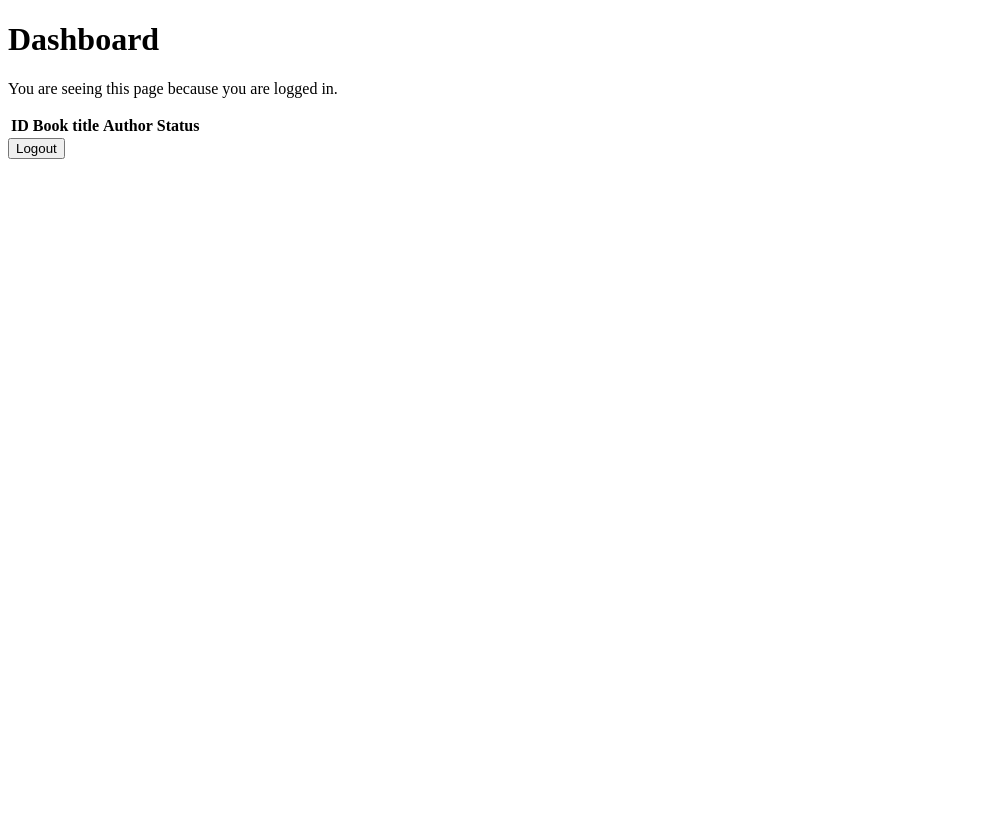
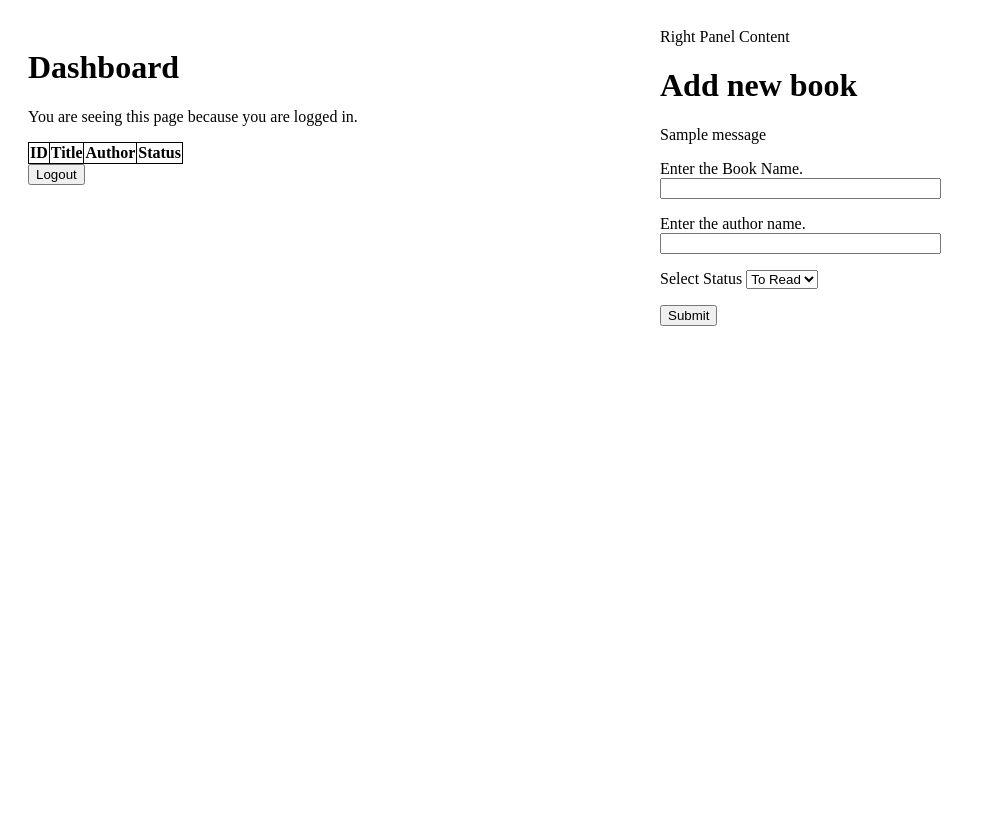
Before and after one commit to zayed0099/bookroad, a Flask app: page /dashboard in a window 1280 px wide. Shown: the whole page, without its empty margins (0-996 px from the left). Before the commit the page ends 159 px from the top, so only its background shows below. Run offline with Flask 3, Linux system fonts and the light colour scheme; a user stored in the database is signed in; one stand-in notice (Sample message) is shown; lists and menus that the app fills with data are empty.

Commit message:
added new book adding system

```diff
--- a/app/routes.py
+++ b/app/routes.py
@@ -76,14 +76,36 @@ def setup_routes(app):
         logout_user()
         return redirect(url_for('home'))
 
-    @app.route('/dashboard')
+    @app.route('/dashboard', methods=['GET', 'POST'])
     @login_required
     def dashboard():
-        books = Books.query.filter_by(user_id=current_user.id)
-        if request.method == 'POST':
-            pass
+        books = Books.query.filter_by(user_id=current_user.id).all()
+        form = BookQueryForm()
+
+        if form.validate_on_submit():
+            book_title = form.book_title.data
+            author = form.author.data
+            status = form.status.data
+
+            verify = Books.query.filter_by(title=book_title).all()
+
+            if verify:
+                flash('Book already exists')
+            else:
+                new_book_entry = Books(title=book_title, author=author, status=status, user_id=current_user.id)
+
+                try:
+                    db.session.add(new_book_entry)
+                    db.session.commit()
+                    flash('Book added successfully!')
+                except SQLAlchemyError as e:
+                    db.session.rollback()
+                    return jsonify({'message': 'Invalid input'})
+
+                    return render_template('dashboard.html', books=books, form=form)
+
         else:
-            return render_template('dashboard.html', books=books)
+            return render_template('dashboard.html', books=books, form=form)
 
     @app.route('/dashbaord/view/')
     @login_required
--- a/app/templates/dashboard.html
+++ b/app/templates/dashboard.html
@@ -4,15 +4,34 @@
     <meta charset="UTF-8" />
     <meta name="viewport" content="width=device-width, initial-scale=1.0" />
     <title>BookLog-Dashboard</title>
+    <style >
+    	table, th, td {
+  border: 1px solid black;
+  border-collapse: collapse;
+}
+.container {
+    display: grid;
+    grid-template-columns: 1fr 1fr; /* Creates two columns */
+    height: 100vh;
+}
+
+.grid-item {
+    padding: 20px;
+    background-color: white; /* Optional background color */
+}
+    </style>
 </head>
 <body>
+    <div class="container">
+    <!-- Left Side of the grid -->
+    <div class="grid-item">
         <h1>Dashboard</h1>
     <p>You are seeing this page because you are logged in.</p>
      <table>
         <thead>
             <tr>
                 <th>ID</th>
-    			<th>Book title</th>
+                <th>Title</th>
                 <th>Author</th>
                 <th>Status</th>
             </tr>
@@ -29,5 +48,35 @@
         </tbody>
     </table>
     <a href="{{ url_for('logout') }}"><button>Logout</button></a>
+    </div>
+
+    <!-- Right Side of the grid -->
+    <div class="grid-item">Right Panel Content
+<h1>Add new book</h1>
+
+{% for message in get_flashed_messages() %}
+    <p>{{ message }}</p>
+    {% endfor %}
+
+     <form method="POST">
+        {{ form.hidden_tag() }}
+        <p>
+            {{ form.book_title.label }}<br>
+            {{ form.book_title(size=32) }}
+        </p>
+        <p>
+            {{ form.author.label }}<br>
+            {{ form.author(size=32) }}
+        </p>
+        <p>
+            {{ form.status.label }}
+            {{ form.status }}
+        </p>
+        <p>{{ form.submit() }}</p>
+    </form>
+
+    </div>
+</div>
+
 </body>
 </html>
--- a/app/templates/signin.html
+++ b/app/templates/signin.html
@@ -8,6 +8,11 @@
 <body>
     <h1>SignIn</h1>
     <p>This is the signin page.</p>
+    {% for message in get_flashed_messages() %}
+    <p>{{ message }}</p>
+    {% endfor %}
+    <a href="{{ url_for('login') }}"><button>Login</button></a>
+    <a href="{{ url_for('home') }}"><button>Home</button></a>
      <form method="POST">
         {{ form.hidden_tag() }}
         <p>
```
Also changed, not shown: app/templates/login.html (+7 -0 lines), app/app.db. Lines whose indentation alone changed are shown as unchanged.
